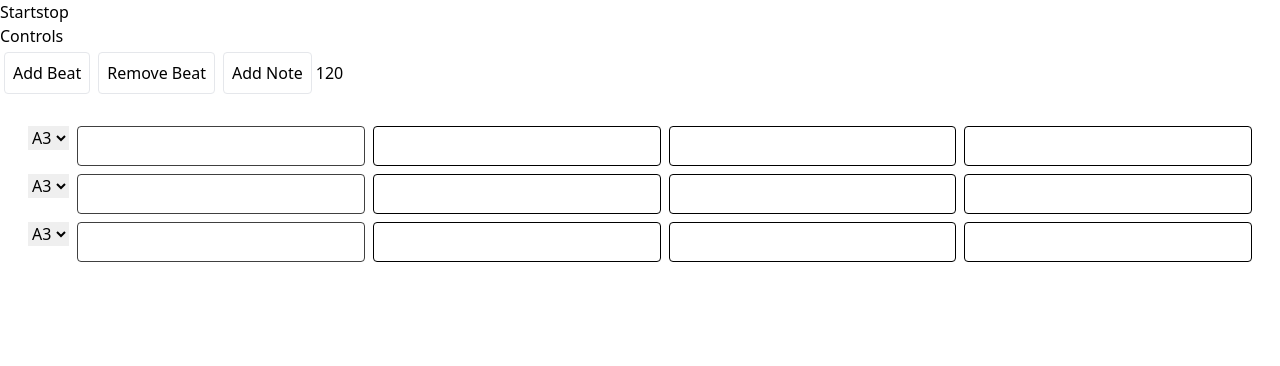
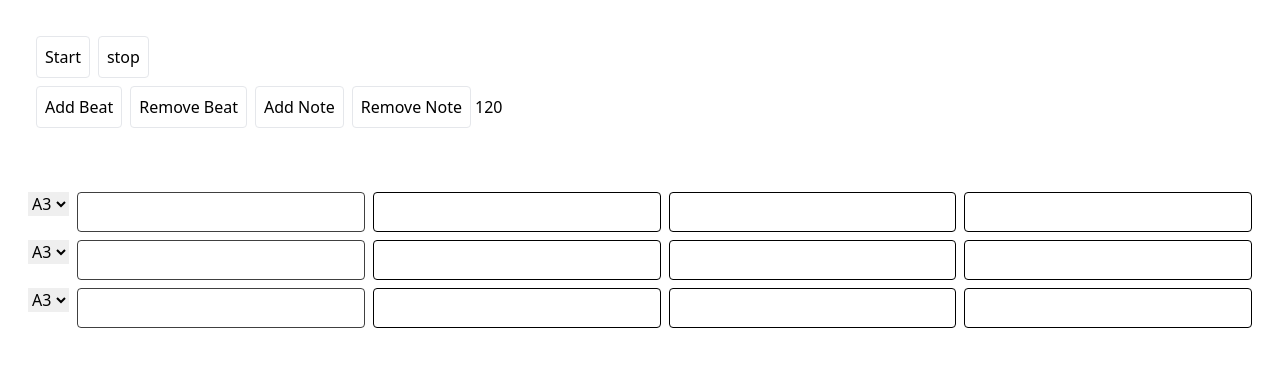
Before and after one commit to farmeroy/synth-app, a Next.js app: page /sequencer in a window 1280 px wide. Shown: the top 366 px of the page. Built offline with nearby package versions, Linux system fonts and the light colour scheme.

Commit message:
control tempo from input

```diff
--- a/pages/sequencer/index.tsx
+++ b/pages/sequencer/index.tsx
@@ -1,4 +1,4 @@
-import notesAtom, { TNotes } from "../../src/lib/store/notesAtom";
+import notesAtom from "../../src/lib/store/notesAtom";
 import * as Tone from "tone";
 import { useRecoilValue } from "recoil";
 import dynamic from "next/dynamic";
--- /dev/null
+++ b/src/components/machine/MachineInputBPM/index.tsx
@@ -0,0 +1,23 @@
+import machineAtom from "../../../lib/store/machineAtom";
+import { useRecoilState } from "recoil";
+import { Transport } from "tone";
+
+const MachineInputBPM = ({}) => {
+  const [machineState, setMachineState] = useRecoilState(machineAtom);
+  const handleUpdateTempo = (e: React.ChangeEvent<HTMLInputElement>) => {
+    let newTempo = Number(e.target.value);
+    if (newTempo > 220) newTempo = 220;
+    else if (newTempo < 10) newTempo = 10;
+    Transport.bpm.value = newTempo;
+    setMachineState((state) => ({ ...state, tempo: newTempo }));
+  };
+  return (
+    <input
+      type="number"
+      value={machineState.tempo}
+      onChange={(e) => handleUpdateTempo(e)}
+    />
+  );
+};
+
+export default MachineInputBPM;
--- a/src/components/machine/MachineView/index.tsx
+++ b/src/components/machine/MachineView/index.tsx
@@ -4,6 +4,7 @@ import { button } from "./styles";
 import currentBeatAtom from "../../../lib/store/currentBeatAtom";
 import * as Tone from "tone";
 import machineIsOnAtom from "../../../lib/store/machineIsOnAtom";
+import MachineInputBPM from "../MachineInputBPM";
 const MachineView = () => {
   const [machineState, setMachineState] = useRecoilState(machineAtom);
   const [machineIsOn, setMachineIsOn] = useRecoilState(machineIsOnAtom);
@@ -13,11 +14,6 @@ const MachineView = () => {
     setCurrentBeat((state) =>
       state < machineState.width - 1 ? (state += 1) : 0
     );
-  };
-
-  const handleUpdateTempo = (e: React.ChangeEvent<HTMLInputElement>) => {
-    Tone.Transport.bpm.value = Number(e.target.value);
-    setMachineState((state) => ({ ...state, tempo: Number(e.target.value) }));
   };
 
   const handleAddBeat = () => {
@@ -31,6 +27,9 @@ const MachineView = () => {
   const handleAddNote = () => {
     setMachineState((state) => ({ ...state, height: state.height + 1 }));
   };
+  const handleRemoveNote = () => {
+    setMachineState((state) => ({ ...state, height: state.height - 1 }));
+  };
 
   Tone.Transport.timeSignature = machineState.width;
 
@@ -40,6 +39,7 @@ const MachineView = () => {
       Tone.Transport.stop();
     }
     if (!machineIsOn) {
+      Tone.Transport.clear;
       Tone.Transport.scheduleRepeat(
         () => {
           updateBeat();
@@ -54,9 +54,12 @@ const MachineView = () => {
   };
 
   return (
-    <>
-      <button onClick={handleMachinePlay}>Start</button>
+    <div className="p-8">
+      <button className={button} onClick={handleMachinePlay}>
+        Start
+      </button>
       <button
+        className={button}
         onClick={() => {
           Tone.Transport.stop();
           Tone.Transport.cancel();
@@ -66,7 +69,6 @@ const MachineView = () => {
         stop
       </button>
       <div>
-        <p>Controls</p>
         <button className={button} onClick={handleAddBeat}>
           Add Beat
         </button>
@@ -76,13 +78,12 @@ const MachineView = () => {
         <button className={button} onClick={handleAddNote}>
           Add Note
         </button>
-        <input
-          type="number"
-          value={machineState.tempo}
-          onChange={(e) => handleUpdateTempo(e)}
-        />
+        <button className={button} onClick={handleRemoveNote}>
+          Remove Note
+        </button>
+        <MachineInputBPM />
       </div>
-    </>
+    </div>
   );
 };
 
```
